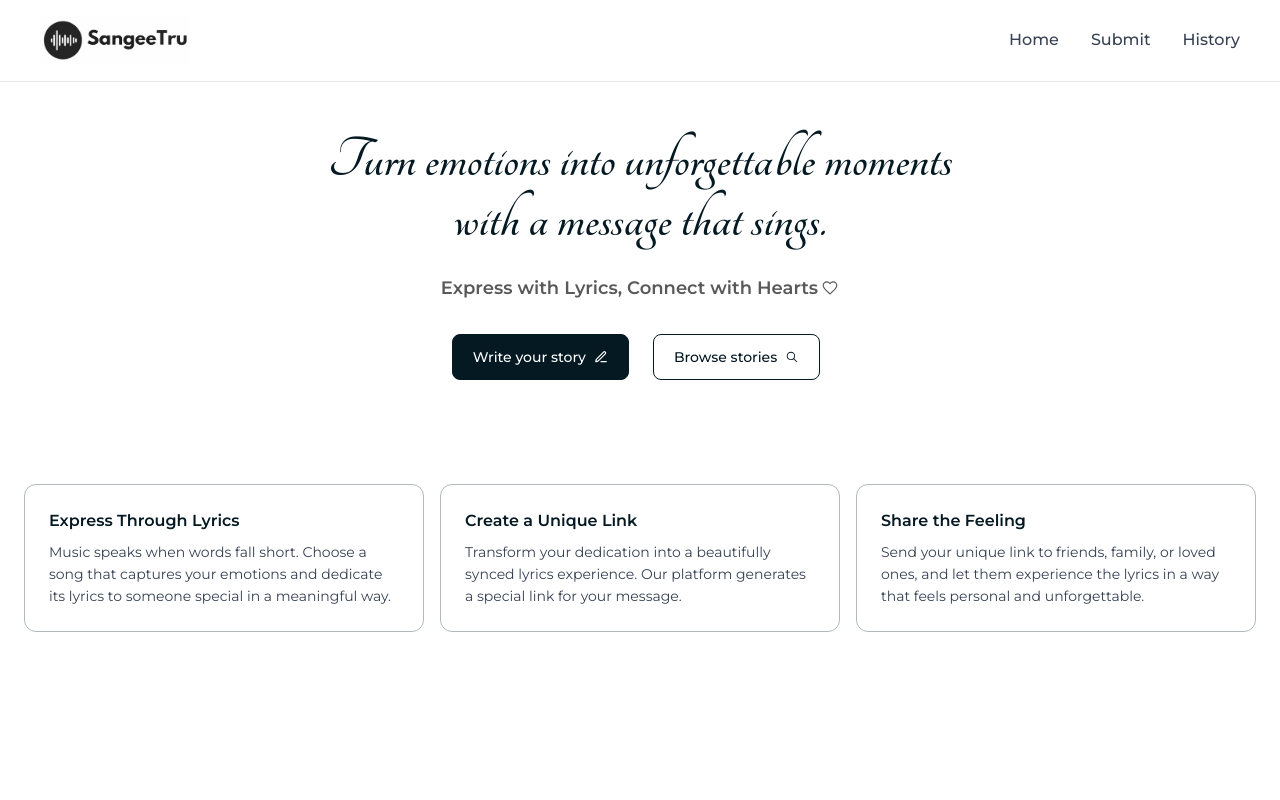
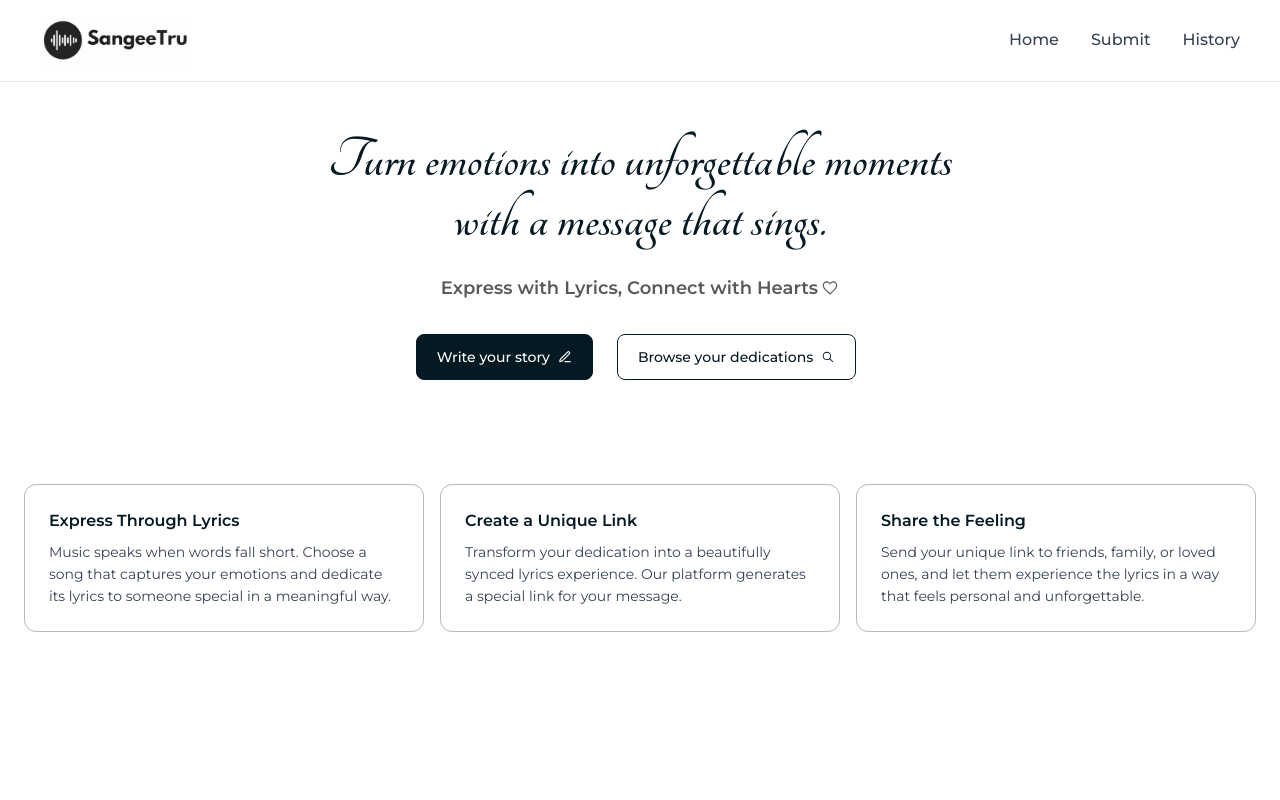
Before and after one commit to bhasidhshaik/sangeetru, a Next.js app: page / in a window 1280 px wide. Shown: the top 800 px of the page. Built offline with nearby package versions, Linux system fonts and the light colour scheme.

Commit message:
Update browse to history

```diff
--- a/app/history/page.js
+++ b/app/history/page.js
@@ -71,7 +71,24 @@ const handleCopy = async (link, id) => {
 );
 
   if (dedications.length === 0) {
-    return <p className="text-center mt-10 text-gray-600">No dedications found for your account.</p>;
+    return (
+      <div>
+
+      <p className="text-center mt-10 text-gray-600">No dedications found for your account.</p>
+      <div className="p-4" >
+ <Link href={'/submit'}>
+        <button type="button" className="cursor-pointer gap-x-2 text-white bg-[#051923] hover:bg-[#051923]/95 font-medium rounded-lg text-sm px-5 md:py-3 py-4 text-center justify-center inline-flex items-center me-2 mb-2 border border-[#051923] w-full md:w-fit  ">
+Send your first dedication
+<span className=" flex items-center">
+
+<LuPenLine />
+</span>
+</button>
+        </Link>
+      </div>
+      </div>
+    )
+
   }
 
   return (
--- a/app/page.js
+++ b/app/page.js
@@ -48,9 +48,9 @@ Write your story
 </span>
 </button>
         </Link>
-        <Link href={'/browse'}>
+        <Link href={'/history'}>
 <button type="button" className=" cursor-pointer gap-x-2 text-color bg-[#fff] hover:bg-gray-100 font-medium rounded-lg text-sm px-5 md:py-3 py-4 text-center flex items-center justify-center me-2 mb-2 border border-[#051923] w-full  md:w-fit ">
-Browse stories
+Browse your dedications
 <span className="flex items-center">
 <IoIosSearch />
 
```
